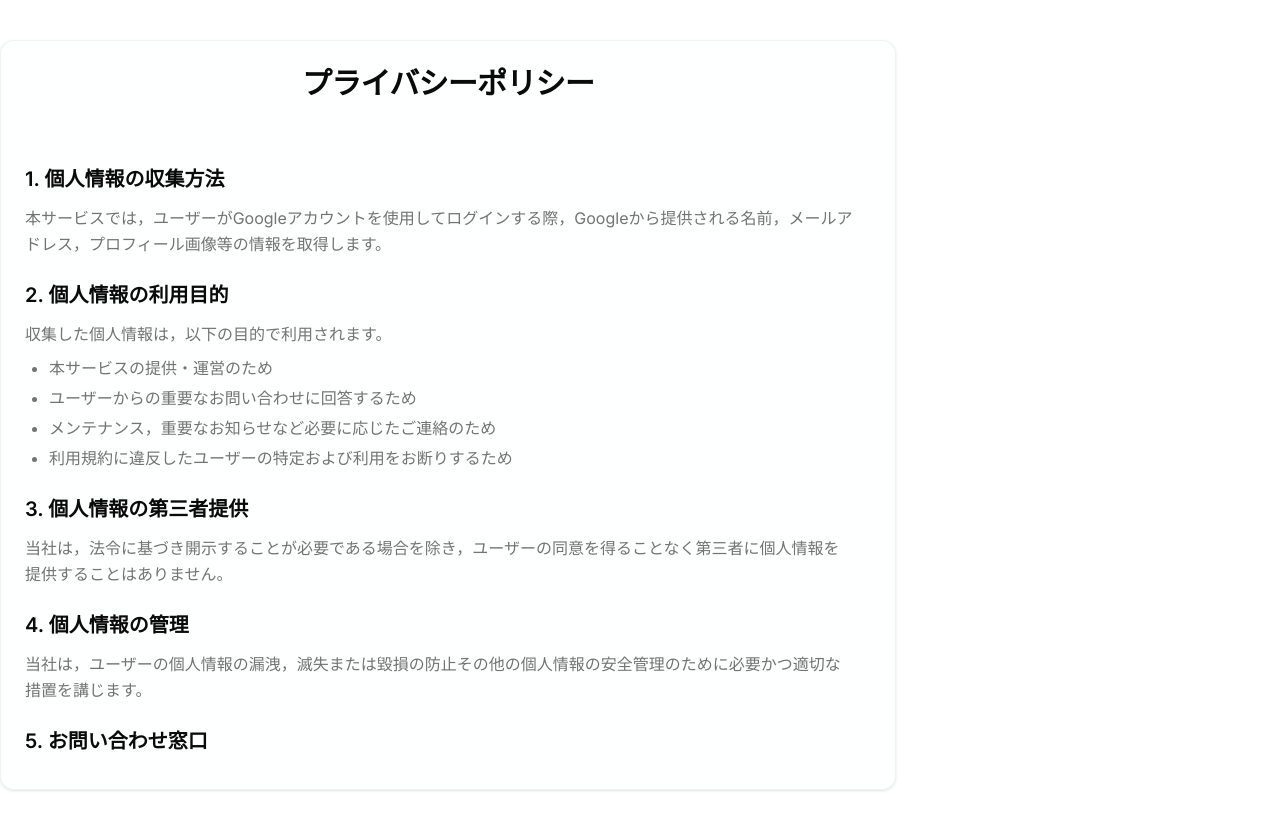
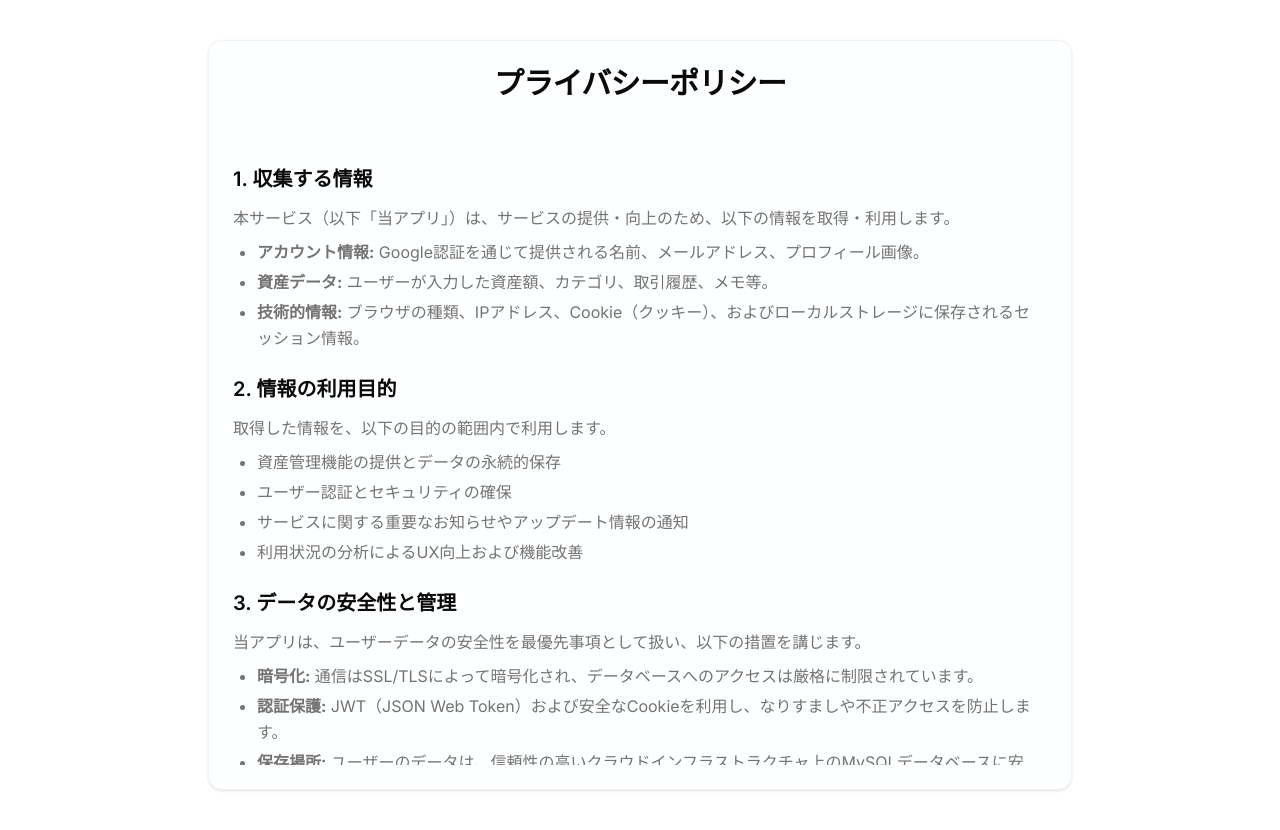
Before and after one commit to m-guchi/Asset-Manager, a Next.js app: page /privacy in a window 1280 px wide. Built offline with nearby package versions, Linux system fonts and the light colour scheme; no server answers.

Commit message:
利用規約・プライバシーポリシーを修正

```diff
--- a/app/privacy/page.tsx
+++ b/app/privacy/page.tsx
@@ -6,7 +6,7 @@ import { ScrollArea } from "@/components/ui/scroll-area"
 
 export default function PrivacyPage() {
     return (
-        <div className="container max-w-4xl py-10">
+        <div className="container mx-auto max-w-4xl py-10 px-4">
             <Card className="border-border/50 bg-card/50 backdrop-blur-xl">
                 <CardHeader className="text-center pb-8">
                     <CardTitle className="text-3xl font-bold tracking-tight">プライバシーポリシー</CardTitle>
@@ -15,43 +15,60 @@ export default function PrivacyPage() {
                     <ScrollArea className="h-[600px] pr-4">
                         <div className="space-y-6 text-muted-foreground leading-relaxed">
                             <section>
-                                <h2 className="text-xl font-semibold text-foreground mb-3">1. 個人情報の収集方法</h2>
+                                <h2 className="text-xl font-semibold text-foreground mb-3">1. 収集する情報</h2>
                                 <p>
-                                    本サービスでは，ユーザーがGoogleアカウントを使用してログインする際，Googleから提供される名前，メールアドレス，プロフィール画像等の情報を取得します。
+                                    本サービス（以下「当アプリ」）は、サービスの提供・向上のため、以下の情報を取得・利用します。
+                                </p>
+                                <ul className="list-disc pl-6 mt-2 space-y-1">
+                                    <li><strong>アカウント情報:</strong> Google認証を通じて提供される名前、メールアドレス、プロフィール画像。</li>
+                                    <li><strong>資産データ:</strong> ユーザーが入力した資産額、カテゴリ、取引履歴、メモ等。</li>
+                                    <li><strong>技術的情報:</strong> ブラウザの種類、IPアドレス、Cookie（クッキー）、およびローカルストレージに保存されるセッション情報。</li>
+                                </ul>
+                            </section>
+
+                            <section>
+                                <h2 className="text-xl font-semibold text-foreground mb-3">2. 情報の利用目的</h2>
+                                <p>
+                                    取得した情報を、以下の目的の範囲内で利用します。
+                                </p>
+                                <ul className="list-disc pl-6 mt-2 space-y-1">
+                                    <li>資産管理機能の提供とデータの永続的保存</li>
+                                    <li>ユーザー認証とセキュリティの確保</li>
+                                    <li>サービスに関する重要なお知らせやアップデート情報の通知</li>
+                                    <li>利用状況の分析によるUX向上および機能改善</li>
+                                </ul>
+                            </section>
+
+                            <section>
+                                <h2 className="text-xl font-semibold text-foreground mb-3">3. データの安全性と管理</h2>
+                                <p>
+                                    当アプリは、ユーザーデータの安全性を最優先事項として扱い、以下の措置を講じます。
+                                </p>
+                                <ul className="list-disc pl-6 mt-2 space-y-1">
+                                    <li><strong>暗号化:</strong> 通信はSSL/TLSによって暗号化され、データベースへのアクセスは厳格に制限されています。</li>
+                                    <li><strong>認証保護:</strong> JWT（JSON Web Token）および安全なCookieを利用し、なりすましや不正アクセスを防止します。</li>
+                                    <li><strong>保存場所:</strong> ユーザーのデータは、信頼性の高いクラウドインフラストラクチャ上のMySQLデータベースに安全に保存されます。</li>
+                                </ul>
+                            </section>
+
+                            <section>
+                                <h2 className="text-xl font-semibold text-foreground mb-3">4. 第三者への開示</h2>
+                                <p>
+                                    法令に基づき開示が必要な場合、または機密保持契約を締結した業務委託先に対してサービス運営に必要な範囲で開示する場合を除き、ユーザーの同意なく個人情報を第三者に提供することはありません。
                                 </p>
                             </section>
 
                             <section>
-                                <h2 className="text-xl font-semibold text-foreground mb-3">2. 個人情報の利用目的</h2>
+                                <h2 className="text-xl font-semibold text-foreground mb-3">5. ユーザーの権利</h2>
                                 <p>
-                                    収集した個人情報は，以下の目的で利用されます。
-                                </p>
-                                <ul className="list-disc pl-6 mt-2 space-y-1">
-                                    <li>本サービスの提供・運営のため</li>
-                                    <li>ユーザーからの重要なお問い合わせに回答するため</li>
-                                    <li>メンテナンス，重要なお知らせなど必要に応じたご連絡のため</li>
-                                    <li>利用規約に違反したユーザーの特定および利用をお断りするため</li>
-                                </ul>
-                            </section>
-
-                            <section>
-                                <h2 className="text-xl font-semibold text-foreground mb-3">3. 個人情報の第三者提供</h2>
-                                <p>
-                                    当社は，法令に基づき開示することが必要である場合を除き，ユーザーの同意を得ることなく第三者に個人情報を提供することはありません。
+                                    ユーザーは、設定画面から自身のプロフィール情報を編集し、またアカウント削除機能を利用して、収集されたすべてのデータをいつでも消去することができます。
                                 </p>
                             </section>
 
                             <section>
-                                <h2 className="text-xl font-semibold text-foreground mb-3">4. 個人情報の管理</h2>
+                                <h2 className="text-xl font-semibold text-foreground mb-3">6. 改定と連絡先</h2>
                                 <p>
-                                    当社は，ユーザーの個人情報の漏洩，滅失または毀損の防止その他の個人情報の安全管理のために必要かつ適切な措置を講じます。
-                                </p>
-                            </section>
-
-                            <section>
-                                <h2 className="text-xl font-semibold text-foreground mb-3">5. お問い合わせ窓口</h2>
-                                <p>
-                                    プライバシーポリシーに関するお問い合わせは，本サービス内のお問い合わせフォームまたは指定の連絡先までお願いいたします。
+                                    本ポリシーは、必要に応じて更新されることがあります。重要な変更がある場合はアプリ内でお知らせします。ご質問は設定メニューの「フィードバック」または公式サポートまでお問い合わせください。
                                 </p>
                             </section>
                         </div>
--- a/app/terms/page.tsx
+++ b/app/terms/page.tsx
@@ -6,7 +6,7 @@ import { ScrollArea } from "@/components/ui/scroll-area"
 
 export default function TermsPage() {
     return (
-        <div className="container max-w-4xl py-10">
+        <div className="container mx-auto max-w-4xl py-10 px-4">
             <Card className="border-border/50 bg-card/50 backdrop-blur-xl">
                 <CardHeader className="text-center pb-8">
                     <CardTitle className="text-3xl font-bold tracking-tight">利用規約</CardTitle>
@@ -15,51 +15,53 @@ export default function TermsPage() {
                     <ScrollArea className="h-[600px] pr-4">
                         <div className="space-y-6 text-muted-foreground leading-relaxed">
                             <section>
-                                <h2 className="text-xl font-semibold text-foreground mb-3">第1条（適用）</h2>
+                                <h2 className="text-xl font-semibold text-foreground mb-3">第1条（本サービスの目的と性質）</h2>
                                 <p>
-                                    この利用規約（以下，「本規約」といいます。）は，本サービスの提供条件及び本サービスの利用に関する当事者間の権利義務関係を定めるものです。ユーザーは，本サービスを利用することにより，本規約の全ての記載内容に同意したものとみなされます。
+                                    1. 本サービスは、ユーザーの個人資産状況を可視化し、管理を補助することを目的としたツールです。<br />
+                                    2. 本サービスが提供するデータ、グラフ、分析結果は、情報の正確性を期していますが、<strong>投資勧誘や特定の金融商品の売買を推奨するものではありません。</strong>最終的な投資判断は、ユーザー自身の責任において行ってください。
                                 </p>
                             </section>
 
                             <section>
-                                <h2 className="text-xl font-semibold text-foreground mb-3">第2条（利用登録）</h2>
+                                <h2 className="text-xl font-semibold text-foreground mb-3">第2条（利用登録とセキュリティ）</h2>
                                 <p>
-                                    本サービスにおいては，登録希望者が本規約に同意の上，当社の定める方法によって利用登録を申請し，当社がこれを承認することによって，利用登録が完了するものとします。
+                                    1. ユーザーは、Google認証等の当アプリ指定の方法により、適正に利用登録を行うものとします。<br />
+                                    2. 自身のログイン情報の管理はユーザーの自己責任であり、第三者による不正利用によって生じた損害について、当アプリは一切の責任を負いません。
                                 </p>
                             </section>
 
                             <section>
                                 <h2 className="text-xl font-semibold text-foreground mb-3">第3条（禁止事項）</h2>
                                 <p>
-                                    ユーザーは，本サービスの利用にあたり，以下の行為をしてはなりません。
+                                    ユーザーは、本サービスの利用にあたり、以下の行為をしてはなりません。
                                 </p>
                                 <ul className="list-disc pl-6 mt-2 space-y-1">
-                                    <li>法令または公序良俗に違反する行為</li>
-                                    <li>犯罪行為に関連する行為</li>
-                                    <li>本サービスの内容等，本サービスに含まれる著作権，商標権ほか知的財産権を侵害する行為</li>
-                                    <li>当社のサーバーまたはネットワークの機能を破壊したり，妨害したりする行為</li>
-                                    <li>本サービスによって得られた情報を商業的に利用する行為</li>
-                                    <li>不正アクセスをし，またはこれを試みる行為</li>
+                                    <li>虚偽の情報を登録、または他者になりすまして利用する行為</li>
+                                    <li>逆コンパイルやスクレイピング等、本システムの解析や妨害を目的とした行為</li>
+                                    <li>本サービスを反社会的勢力の活動に関連して利用する行為</li>
+                                    <li>その他、運営が不適切と判断する行為</li>
                                 </ul>
                             </section>
 
                             <section>
-                                <h2 className="text-xl font-semibold text-foreground mb-3">第4条（本サービスの提供の停止等）</h2>
+                                <h2 className="text-xl font-semibold text-foreground mb-3">第4条（サービスの中断・変更）</h2>
                                 <p>
-                                    当社は，以下のいずれかの事由があると判断した場合，ユーザーに事前に通知することなく本サービスの全部または一部の提供を停止または中断することができるものとします。
+                                    保守点検、サーバー障害、天災、その他やむを得ない事由により、予告なくサービスの一部または全部を中断・変更することがあります。これによってユーザーに生じた不利益について、当アプリは責任を負いかねます。
                                 </p>
-                                <ul className="list-disc pl-6 mt-2 space-y-1">
-                                    <li>本サービスに係るコンピュータシステムの保守点検または更新を行う場合</li>
-                                    <li>地震，落雷，火災，停電または天災などの不可抗力により，本サービスの提供が困難となった場合</li>
-                                    <li>コンピュータまたは通信回線等が事故により停止した場合</li>
-                                    <li>その他，当社が本サービスの提供が困難と判断した場合</li>
-                                </ul>
                             </section>
 
                             <section>
-                                <h2 className="text-xl font-semibold text-foreground mb-3">第5条（免責事項）</h2>
+                                <h2 className="text-xl font-semibold text-foreground mb-3">第5条（非保証・免責事項）</h2>
                                 <p>
-                                    当社は，本サービスに事実上または法律上の瑕疵（安全性，信頼性，正確性，完全性，有効性，特定の目的への適合性，セキュリティなどに関する欠陥，エラーやバグ，権利侵害などを含みます。）がないことを明示的にも黙示的にも保証しておりません。
+                                    1. 当アプリは、本サービスにバグ等の欠陥がないことや、特定の環境での動作を保証するものではありません。<br />
+                                    2. 本サービスを利用したこと、または利用できなかったことにより生じた直接的、間接的な損害について、当アプリに故意または重大な過失がある場合を除き、一切の責任を負いません。
+                                </p>
+                            </section>
+
+                            <section>
+                                <h2 className="text-xl font-semibold text-foreground mb-3">第6条（データの管理と削除）</h2>
+                                <p>
+                                    当アプリは、ユーザーが削除したデータの復旧には応じられません。重要な資産記録については、適宜ご自身でバックアップ等を行うことを推奨します。
                                 </p>
                             </section>
                         </div>
```
